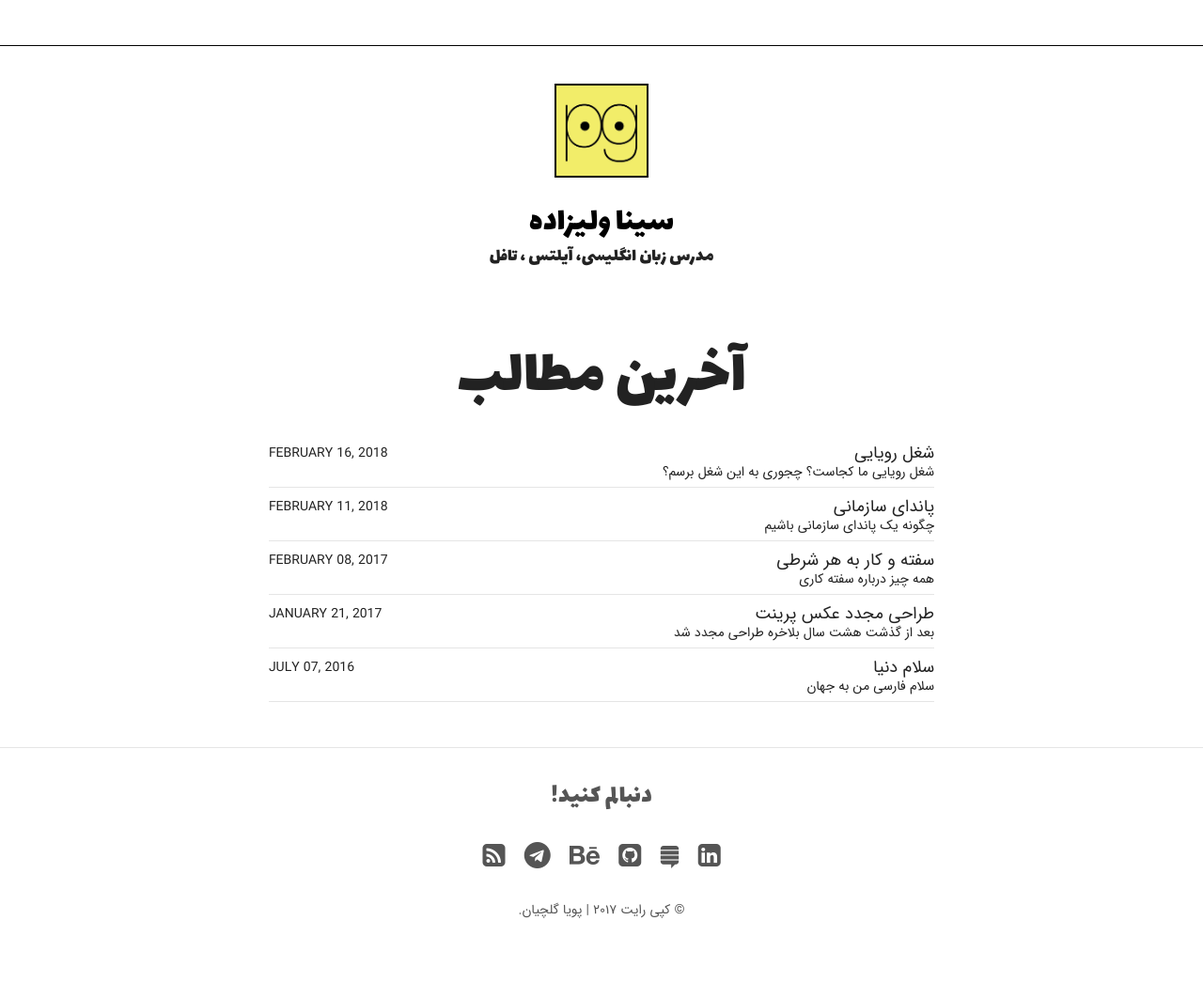
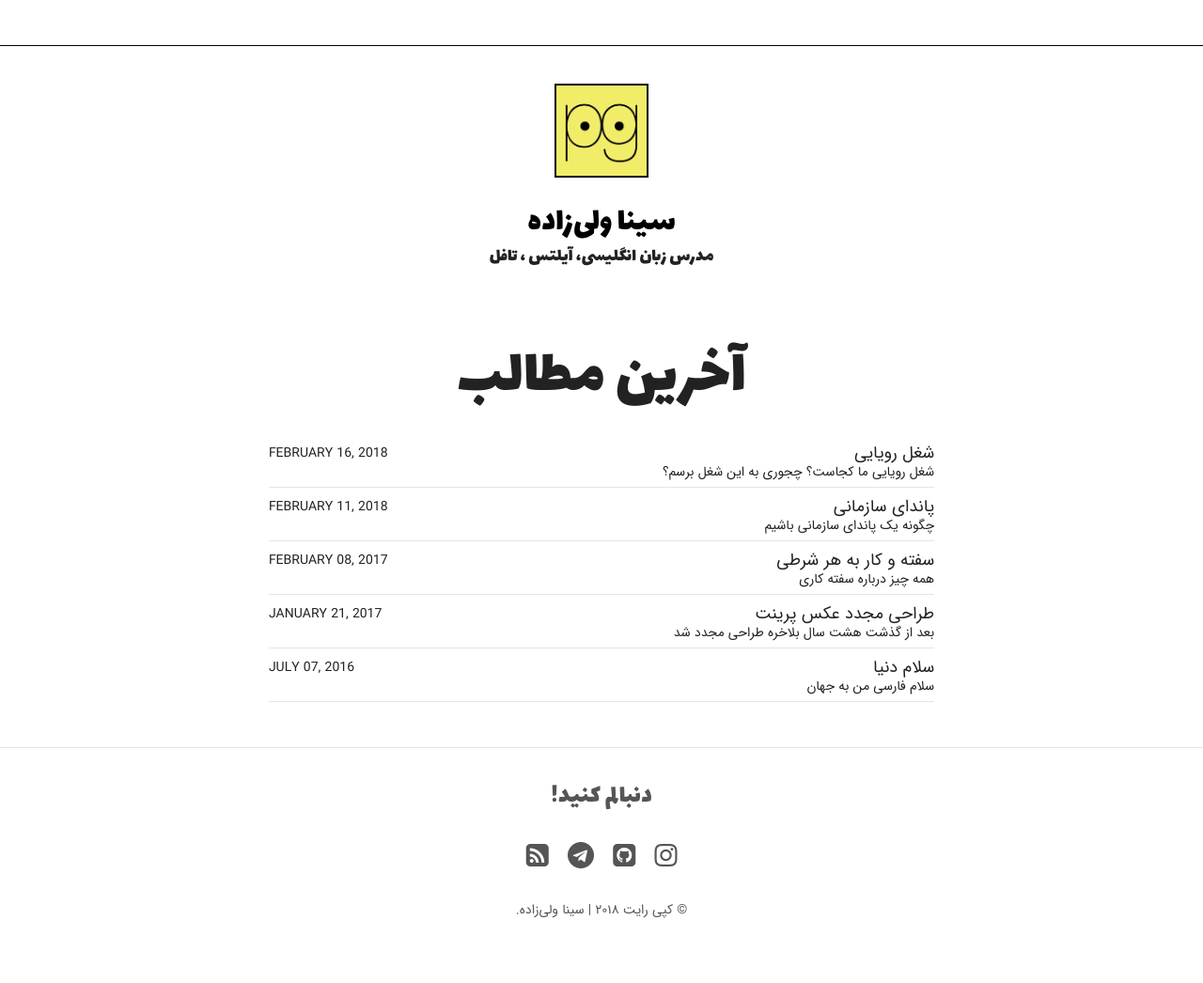
Before and after one commit to esl-sina/sinavalizade.ir-jekyll, a Jekyll site: the page built from index.html, in a window 1280 px wide. Shown: the whole page at 94% size. Built offline with Jekyll 4.4.1, drawn with Linux system fonts in a browser that asks for light colours; nearby versions of some CDN libraries.

Commit message:
config edited

```diff
--- a/_config.yml
+++ b/_config.yml
@@ -1,6 +1,6 @@
 # Site wide configuration
 
-title: سینا ولیزاده
+title: سینا ولی‌زاده
 locale: fa_IR
 description: مدرس زبان انگلیسی، آیلتس ، تافل
 logo: site-logo.png
@@ -50,26 +50,26 @@
 
 # Site owner
 owner:
-  name: پویا گلچیان
+  name: سینا ولی‌زاده
   avatar: bio-photo.jpg
-  email: pooya.golchian@gmail.com
-  date: ۲۰۱۷
-  disqus-shortname: pooyagolchianir
+  email: sina.s.valizade@gmail.com
+  date: ۲۰۱۸
+  disqus-shortname: #username
   twitter: #username
   facebook: #username
-  github: pooya-golchian
-  stackexchange: http://stackexchange.com/users/2606239/pooya-golchian
-  linkedin: pooyagolchian
-  instagram: #username
+  github: sinaval
+  stackexchange: #user
+  linkedin: #username
+  instagram: sinavalizade.ir
   flickr: #username
   tumblr: #username
   pinterest: #username
   weibo: #userid
-  behence: pooya-golchian
-  telegram: icoder
+  behence: #username
+  telegram: valizade_sina
   google:
     plus: #username
-    analytics: UA-114457345-1
+    analytics: #UA-114457345-1
     verify:
     ad-client:
     ad-slot:
```
